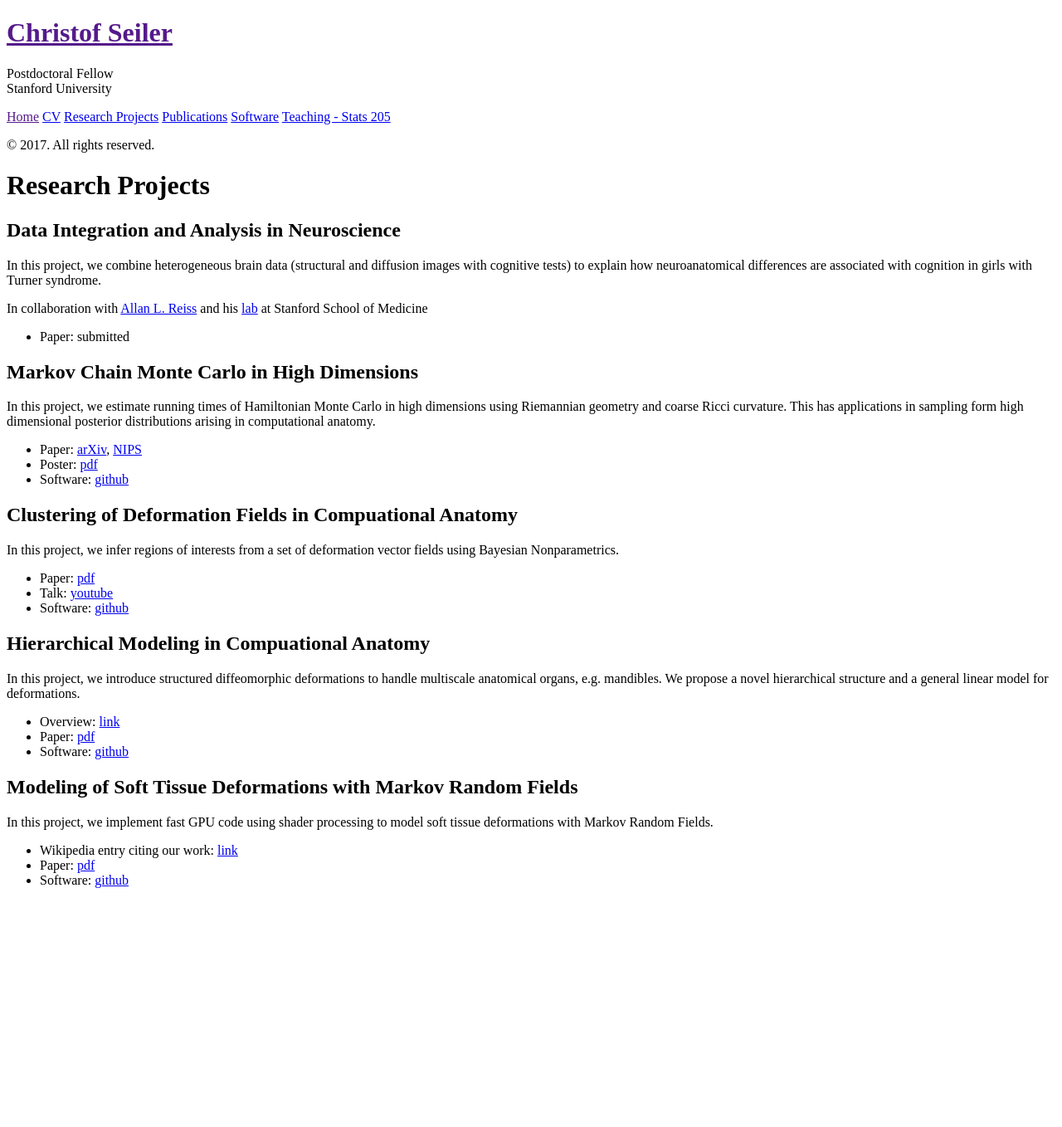
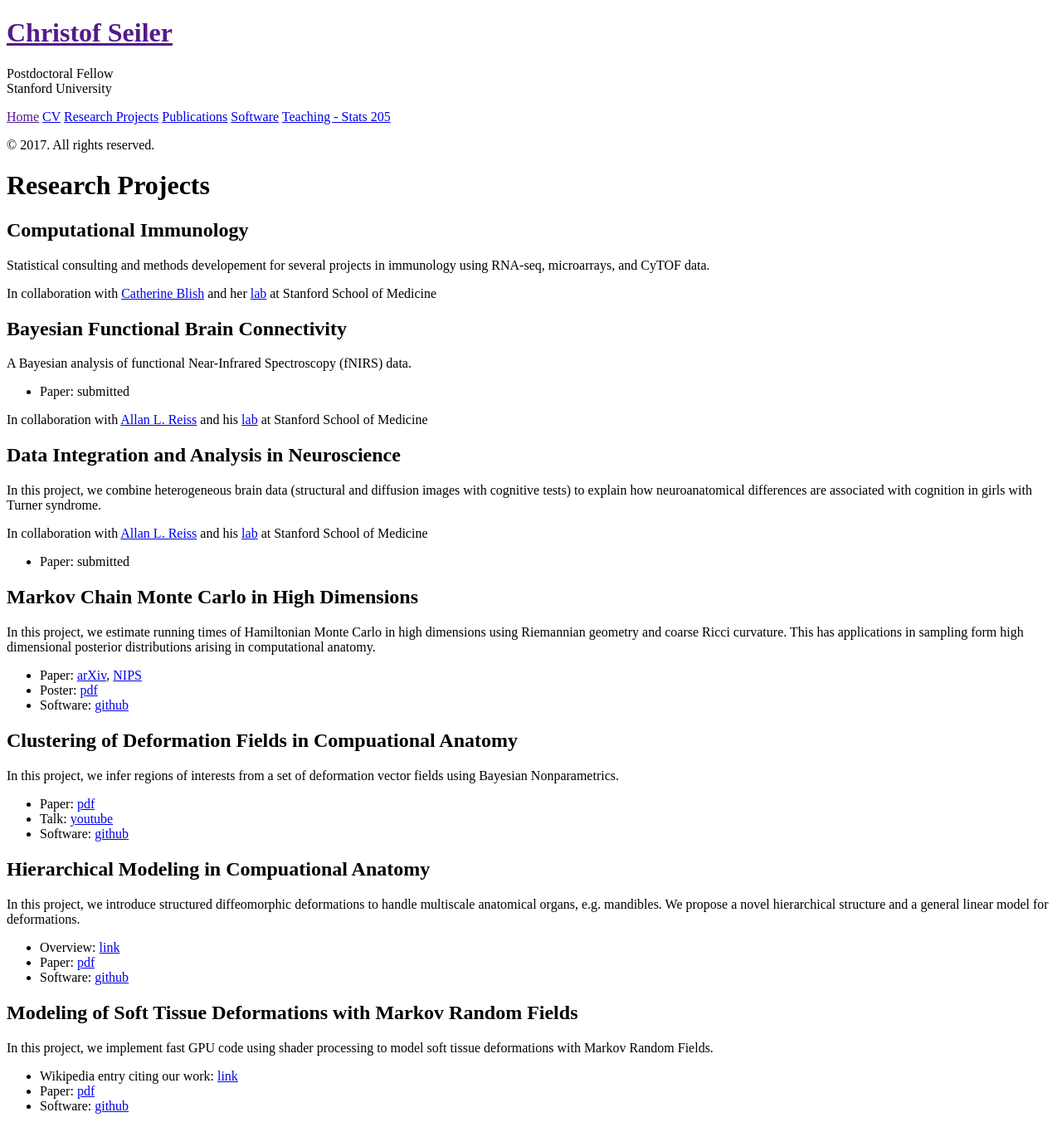
Before and after one commit to ChristofSeiler/ChristofSeiler.github.io, a Jekyll site: the page built from projects.md, in a window 1280 px wide. Shown: the whole page at 83% size. Built offline with Jekyll 4.4.1, drawn with Linux system fonts in a browser that asks for light colours; before the commit the page ends 1086 px from its top, so only the background shows below that.

Commit message:
updated projects and grants

```diff
--- a/projects.md
+++ b/projects.md
@@ -2,6 +2,20 @@
 layout: page
 title: Research Projects
 ---
+
+## Computational Immunology
+
+Statistical consulting and methods developement for several projects in immunology using RNA-seq, microarrays, and CyTOF data.
+
+In collaboration with [Catherine Blish](https://sites.stanford.edu/blishlab/) and her [lab](https://sites.stanford.edu/blishlab/) at Stanford School of Medicine
+
+## Bayesian Functional Brain Connectivity
+
+A Bayesian analysis of functional Near-Infrared Spectroscopy (fNIRS) data.
+
+* Paper: submitted
+
+In collaboration with [Allan L. Reiss](https://med.stanford.edu/profiles/allan-reiss) and his [lab](http://cibsr.stanford.edu/) at Stanford School of Medicine
 
 ## Data Integration and Analysis in Neuroscience
 
```
Also changed, not shown: about.md (+1 -0 lines).
